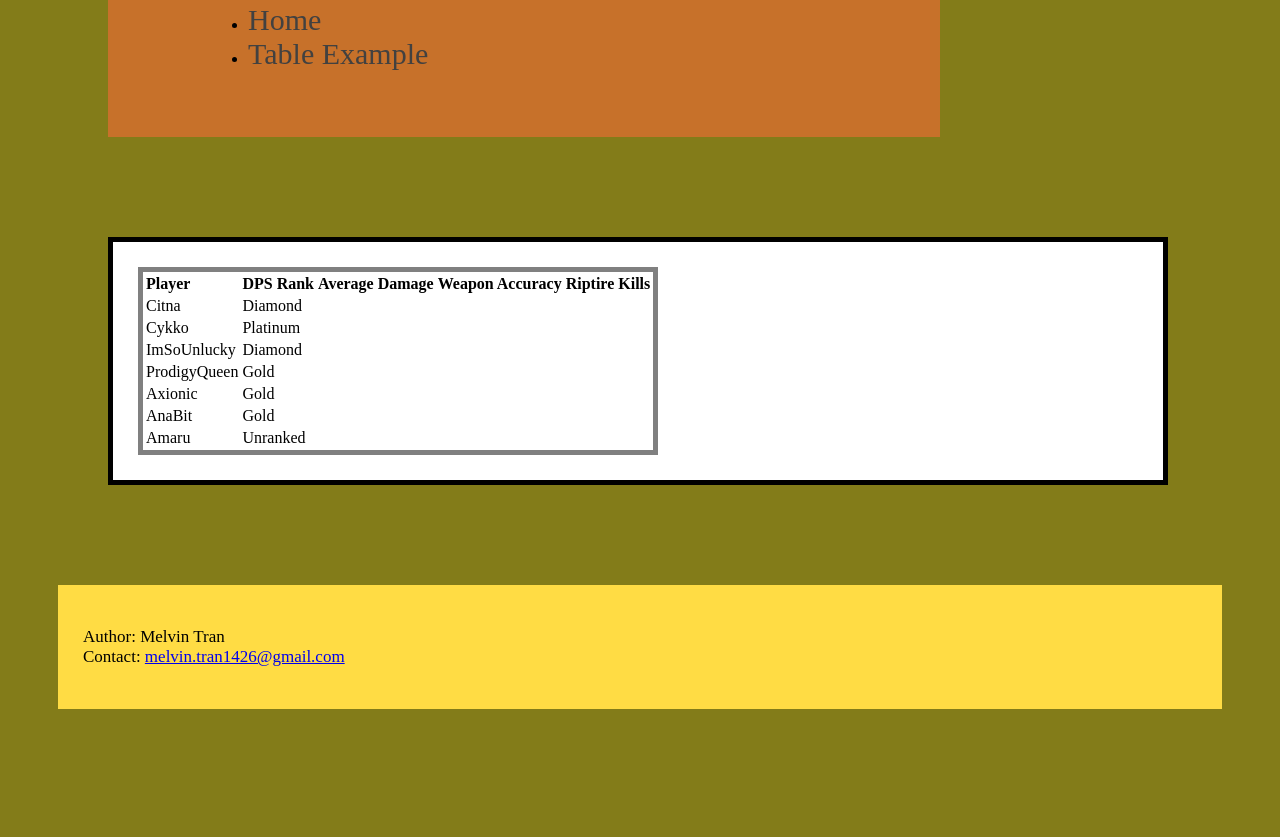
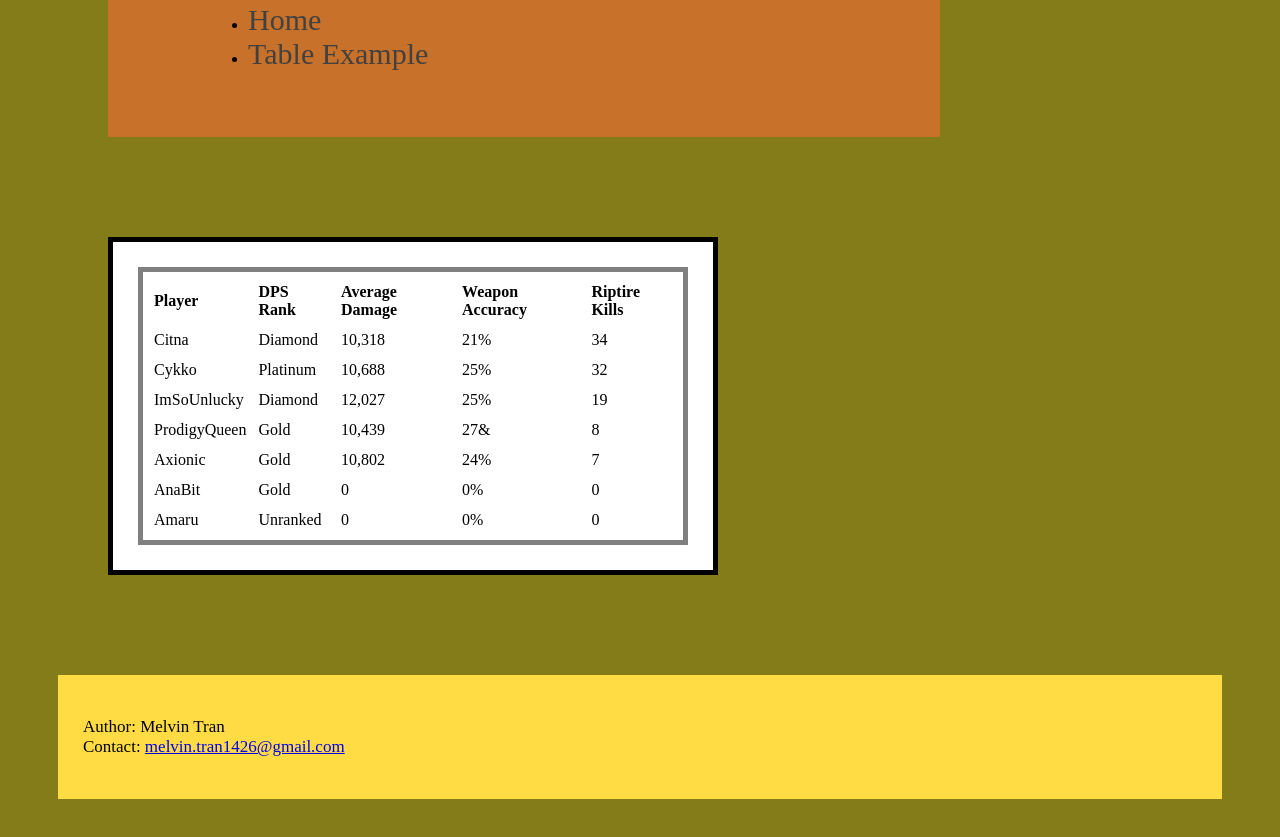
Before and after one commit to MTran1426/Personal-HTML-CSS-Projects, a plain HTML site: page projectOne-basicHtmlCss/table.html in a window 1280 px wide. Shown: the part 1396-2233 px from the top of the page. Before the commit the page ends 2155 px from the top, so only its background shows below. Drawn offline with Linux system fonts and the light colour scheme.

Commit message:
Completed Project #1, mostly have reviewed all topics of web development fundamentals I with the exception of a stylized navigation menu and professional image stylizing with text.

```diff
--- a/projectOne-basicHtmlCss/css/styles.css
+++ b/projectOne-basicHtmlCss/css/styles.css
@@ -94,7 +94,7 @@ footer > p {
 .tableContent {
     margin: 100px;
     padding: 25px;
-    width: 1000px;
+    width: 550px;
     background-color: white;
     text-align: left;
     border-style: solid;
@@ -104,6 +104,7 @@ footer > p {
 .tableContent > table {
     border-style: solid;
     border-width: 5px;
+    border-spacing: 10px;
 }
 
 .tableContent > table > tr > th {
--- a/projectOne-basicHtmlCss/table.html
+++ b/projectOne-basicHtmlCss/table.html
@@ -41,30 +41,51 @@
         <tr>
           <td>Citna</td>
           <td>Diamond</td>
+          <td>10,318</td>
+          <td>21%</td>
+          <td>34</td>
         </tr>
         <tr>
           <td>Cykko</td>
           <td>Platinum</td>
+          <td>10,688</td>
+          <td>25%</td>
+          <td>32</td>
         </tr>
         <tr>
           <td>ImSoUnlucky</td>
           <td>Diamond</td>
+          <td>12,027</td>
+          <td>25%</td>
+          <td>19</td>
         </tr>
         <tr>
           <td>ProdigyQueen</td>
           <td>Gold</td>
+          <td>10,439</td>
+          <td>27&</td>
+          <td>8</td>
         </tr>
         <tr>
           <td>Axionic</td>
           <td>Gold</td>
+          <td>10,802</td>
+          <td>24%</td>
+          <td>7</td>
         </tr>
         <tr>
           <td>AnaBit</td>
           <td>Gold</td>
+          <td>0</td>
+          <td>0%</td>
+          <td>0</td>
         </tr>
         <tr>
           <td>Amaru</td>
           <td>Unranked</td>
+          <td>0</td>
+          <td>0%</td>
+          <td>0</td>
         </tr>
       </table>
     </div>
```
